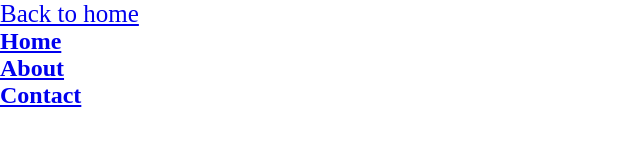
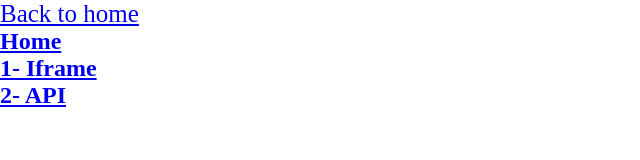
Before and after one commit to hermannleboss/embed-tik-tok, a Nuxt app: page / in a window 1280 px wide. Shown: the top 160 px of the page, without its empty margins (0-640 px from the left). Built offline with nearby package versions, Linux system fonts and the light colour scheme.

Commit message:
refactor: update page names and paths

```diff
--- a/pages/index.vue
+++ b/pages/index.vue
@@ -13,12 +13,12 @@ const pages = [
     path: "/",
   },
   {
-    name: "About",
-    path: "/about",
+    name: "1- Iframe",
+    path: "/1-iframe",
   },
   {
-    name: "Contact",
-    path: "/contact",
+    name: "2- API",
+    path: "/2-api",
   },
 ];
 </script>
```
